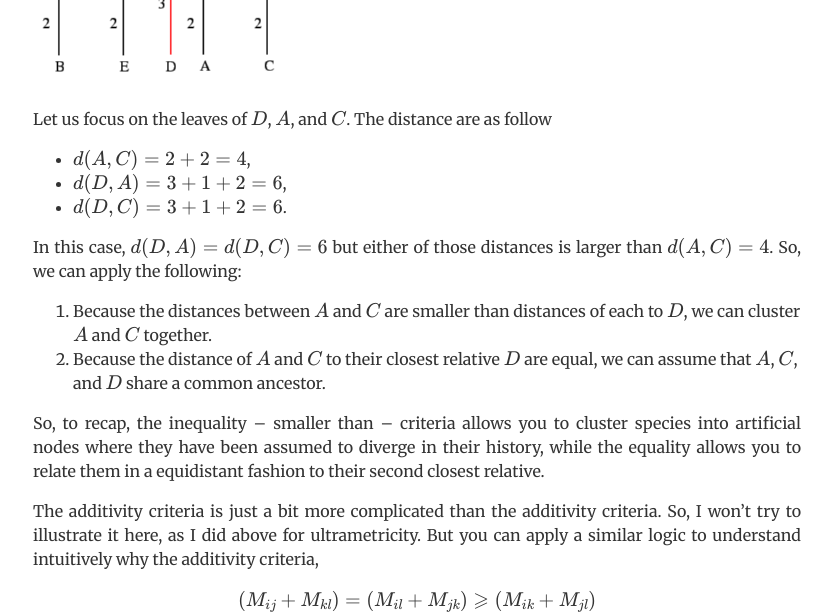
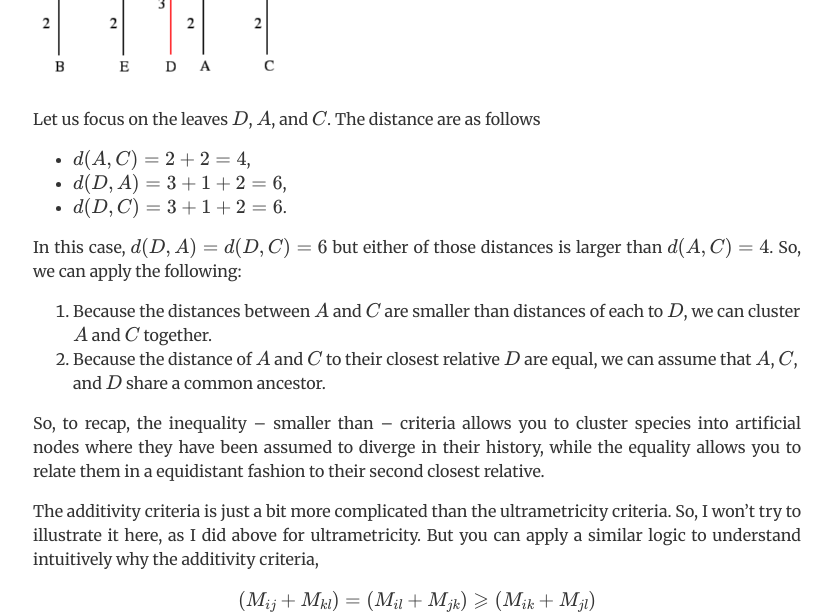
Before and after one commit to firasmidani/firasmidani.github.io, a Jekyll site: the page built from _posts/2017-02-20-ultrametricity_and_additivity.md, in a window 1280 px wide. Shown: the part 810-1424 px from the top of the page, without its empty margins (223-1056 px from the left). Built offline with Jekyll 4.4.1, drawn with Linux system fonts in a browser that asks for light colours; formulas are drawn with MathJax 3.

Commit message:
Update 2017-02-20-ultrametricity_and_additivity.md

```diff
--- a/_posts/2017-02-20-ultrametricity_and_additivity.md
+++ b/_posts/2017-02-20-ultrametricity_and_additivity.md
@@ -14,7 +14,7 @@ But what does that really mean? What is it about the ultrametricity criterion, \
 ![toy_hylogenetic_tree](/assets/img/toy_phylo_tree.png){:height="200px" width="250px" .center}
 
 
-Let us focus on the leaves of $$D$$, $$A$$, and $$C$$. The distance are as follow
+Let us focus on the leaves $$D$$, $$A$$, and $$C$$. The distance are as follows
 * $$ d(A,C)=2+2=4 $$,
 * $$ d(D,A)=3+1+2=6 $$,
 * $$ d(D,C)=3+1+2=6 $$.
@@ -26,4 +26,4 @@ In this case, $$ d(D,A)=d(D,C)=6 $$ but either of those distances is larger than
 
 So, to recap, the inequality -- smaller than -- criteria allows you to cluster species into artificial nodes where they have been assumed to diverge in their history, while the equality allows you to relate them in a equidistant fashion to their second closest relative.
 
-The additivity criteria is just a bit more complicated than the additivity criteria. So, I won't try to illustrate it here, as I did above for ultrametricity. But you can apply a similar logic to understand intuitively why the additivity criteria, \$$ (M_{ij} + M_{kl}) = (M_{il}+M_{jk}) \geqslant (M_{ik}+M_{jl}) $$ is important for building a phylogenetic tree. Nonetheless, I would like to emphasize how additivity is different from ultrametricity. In reality, mutations occur at different rates during speciation events. So, two species that are related to a common ancestor might not necessarily be equidistant from their common ancestor. In such a case, a phylogenetic tree that is additive allows you to relax the erroneous -- but simplifying -- assumption that the rates of mutation leading to species events is constant.
+The additivity criteria is just a bit more complicated than the ultrametricity criteria. So, I won't try to illustrate it here, as I did above for ultrametricity. But you can apply a similar logic to understand intuitively why the additivity criteria, \$$ (M_{ij} + M_{kl}) = (M_{il}+M_{jk}) \geqslant (M_{ik}+M_{jl}) $$ is important for building a phylogenetic tree. Nonetheless, I would like to emphasize how additivity is different from ultrametricity. In reality, mutations occur at different rates during speciation events. So, two species that are related to a common ancestor might not necessarily be equidistant from their common ancestor. In such a case, a phylogenetic tree that is additive allows you to relax the erroneous -- but simplifying -- assumption that the rates of mutation leading to species events is constant.
```
